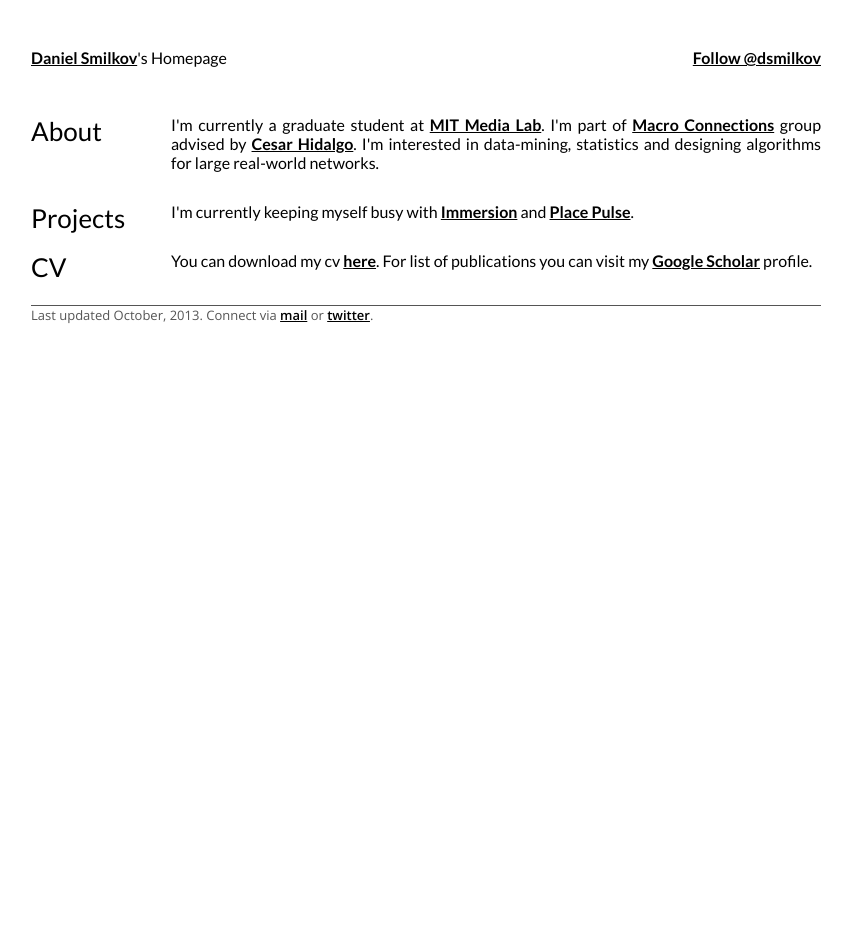
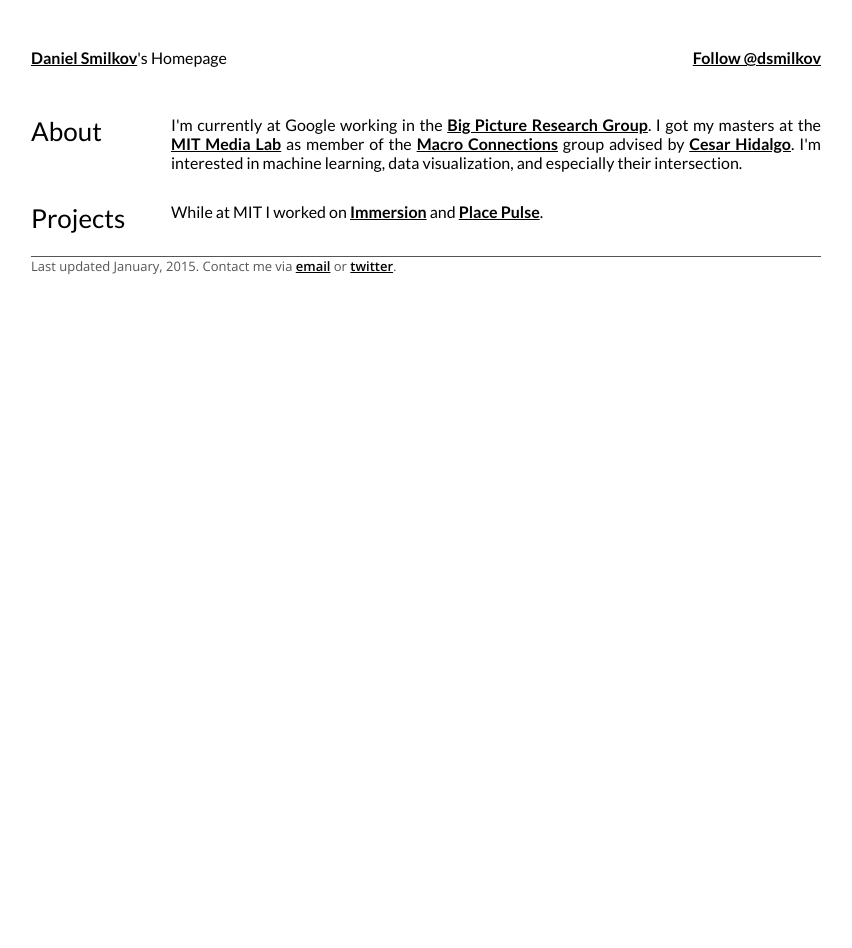
Before and after one commit to dsmilkov/dsmilkov.github.io, a Jekyll site: the page built from index.html, in a window 1280 px wide. Shown: the whole page, without its empty margins (214-1066 px from the left). Built offline with Jekyll 4.4.1, drawn with Linux system fonts in a browser that asks for light colours; comment, search, counter and statistics services are not loaded.

Commit message:
Removed cv and added email obfuscation

```diff
--- a/_layouts/default.html
+++ b/_layouts/default.html
@@ -48,14 +48,19 @@ alt="MIT" width="173" height="60" border="0" /></a>
   </div> -->
     <!-- <p>Last updated {{ site.time | date: '%B %Y' }}.</p> -->
     <p>
-        Last updated October, 2013.
+        Last updated January, 2015.
         <!-- Content licensed under the Creative Commons attribution-noncommercial-sharealike License. -->
-        Connect via <a href="mailto:dsmilkov@gmail.com">mail</a> or <a href="http://twitter.com/dsmilkov">twitter</a>.
+        Contact me via <a id="email">email</a> or <a href="http://twitter.com/dsmilkov">twitter</a>.
         <!-- , <a href="http://github.com/dsmilkov">github</a>. -->
         <!-- <br/>Static site generated using <a href="http://jekyllrb.com/">Jekyll</a>. -->
     </p>
 </div>
 </div> <!-- /container -->
+<script>
+  var a = document.getElementById('email');
+  var d = '@gmail.com';
+  a.href = 'mailto:' + 'dsmilkov' + d;
+</script>
 <script>
   (function(i,s,o,g,r,a,m){i['GoogleAnalyticsObject']=r;i[r]=i[r]||function(){
   (i[r].q=i[r].q||[]).push(arguments)},i[r].l=1*new Date();a=s.createElement(o),
--- a/index.html
+++ b/index.html
@@ -6,13 +6,13 @@ title: Daniel Smilkov, Homepage
 <div id="home">
   <div class="mainitem">
   	<div class="title">About</div>
-  	<div class="text">I'm currently a graduate student at <a href="http://media.mit.edu">MIT Media Lab</a>. I'm part of <a href="http://macro.media.mit.edu">Macro Connections</a> group advised by <a href="http://chidalgo.com">Cesar Hidalgo</a>. I'm interested in data-mining, statistics and designing algorithms for large real-world networks.</div>
+  	<div class="text">I'm currently at Google working in the <a href="https://research.google.com/bigpicture/">Big Picture Research Group</a>. I got my masters at the <a href="http://media.mit.edu">MIT Media Lab</a> as member of the <a href="http://macro.media.mit.edu">Macro Connections</a> group advised by <a href="http://chidalgo.com">Cesar Hidalgo</a>. I'm interested in machine learning, data visualization, and especially their intersection.</div>
   </div>
 
   <div class="mainitem">
   	<div class="title">Projects</div>
   	<div class="text">
-  		I'm currently keeping myself busy with <a href="https://immersion.media.mit.edu">Immersion</a> and <a href="http://pulse.media.mit.edu">Place Pulse</a>.
+  		While at MIT I worked on <a href="https://immersion.media.mit.edu">Immersion</a> and <a href="http://pulse.media.mit.edu">Place Pulse</a>.
   	</div>
   </div>
 
@@ -26,19 +26,12 @@ title: Daniel Smilkov, Homepage
 	  	</ul>
   	</div>
   </div> -->
-  <div class="mainitem">
+  <!-- <div class="mainitem">
   	<div class="title">CV</div>
   	<div class="text">
   		You can download my cv <a href="/static/cv-daniel-smilkov.pdf">here</a>. For list of publications you can visit my <a href="http://scholar.google.com/citations?user=Ei7OL8IAAAAJ&hl=en">Google Scholar</a> profile.
-  	<!-- <ul>
-  		<li>D. Smilkov and L. Kocarev, "Influence of the network topology on epidemic spreading", Physical Review E 85, 016114 (2012)</li>
-  		<li>D. Smilkov and L. Kocarev, "Analytically solvable processes on networks", Physical Review E 84, 016104 (2011)</li>
-  		<li>A.Stanoev, D. Smilkov and L. Kocarev, "Identifying communities by influence dynamics in social networks", Physical Review E 84 046102 (2011)</li>
-  		<li>D. Smilkov and L. Kocarev, “Rich-club and page-club coefficients for directed graphs”, Physica A, 389(11), pp. 2290-2299 (2010)</li>
-  		<li>D. Trpevski, D. Smilkov, I. Mishkovski and L. Kocarev, “Vulnerability of labeled networks”, Physica A, 389(23), pp. 5538-5549 (2010)</li>
-  	</ul> -->
   	</div>
-  </div>
+  </div> -->
   <!-- <div class="title">Projects</div>
   <div class="title">Publications</div>
   <div class="title">Blog posts</div>
```
Also changed, not shown: 1 other file.
